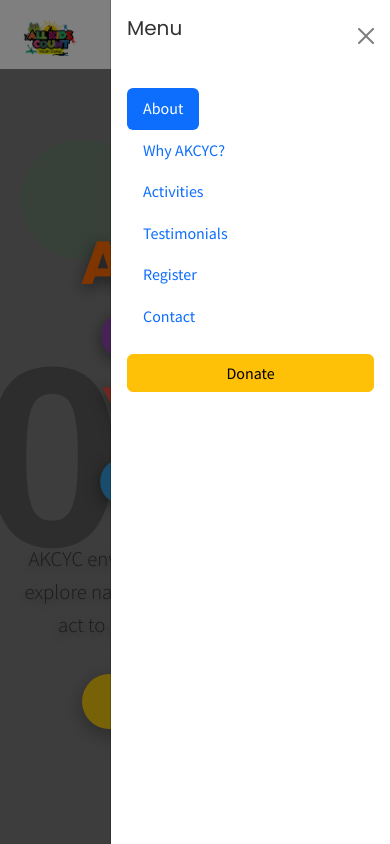
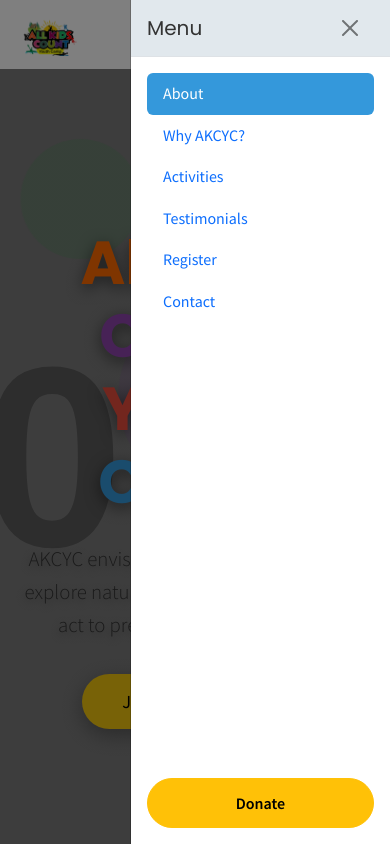
Before and after one commit to Asmali1/AKCYouthCamp, a plain HTML site: page index.html in a window 390 px wide. Both pictures are taken after a click on the button "Toggle menu". Shown: the top 844 px of the page. Drawn offline with nearby package versions, Linux system fonts and the light colour scheme; placeholder pictures from the web are drawn by us; a script that the page names is missing.

Commit message:
updated burger menu

```diff
--- a/index.html
+++ b/index.html
@@ -79,25 +79,44 @@
 </nav>
 
 <!-- Offcanvas for mobile -->
+<!-- Offcanvas for mobile -->
 <div
   class="offcanvas offcanvas-end"
   tabindex="-1"
   id="offcanvasMenu"
   aria-labelledby="offcanvasMenuLabel"
 >
-  <div class="offcanvas-header">
-    <h5 id="offcanvasMenuLabel">Menu</h5>
-    <button type="button" class="btn-close text-reset" data-bs-dismiss="offcanvas" aria-label="Close"></button>
+  <div class="offcanvas-header border-bottom">
+    <!-- You can swap this out for your logo if you like -->
+    <h5 id="offcanvasMenuLabel" class="m-0">Menu</h5>
+    <button type="button" class="btn-close me-2" data-bs-dismiss="offcanvas" aria-label="Close"></button>
   </div>
-  <div class="offcanvas-body">
+
+  <!-- make this a flex column so we can push donate to the bottom -->
+  <div class="offcanvas-body d-flex flex-column p-3">
     <ul class="nav nav-pills flex-column mb-3">
-      <li class="nav-item"><button class="nav-link active" data-bs-toggle="tab" data-bs-target="#about">About</button></li>
-      <li class="nav-item"><button class="nav-link" data-bs-target="#features" data-bs-toggle="tab">Why AKCYC?</button></li>
-      <li class="nav-item"><button class="nav-link" data-bs-target="#activities" data-bs-toggle="tab">Activities</button></li>
-      <li class="nav-item"><button class="nav-link" data-bs-target="#testimonials" data-bs-toggle="tab">Testimonials</button></li>
-      <li class="nav-item"><button class="nav-link" data-bs-target="#register" data-bs-toggle="tab">Register</button></li>
-      <li class="nav-item"><button class="nav-link" data-bs-target="#contact" data-bs-toggle="tab">Contact</button></li>
+      <li class="nav-item">
+        <button class="nav-link active" data-bs-toggle="tab" data-bs-target="#about">About</button>
+      </li>
+      <li class="nav-item">
+        <button class="nav-link" data-bs-target="#features" data-bs-toggle="tab">Why AKCYC?</button>
+      </li>
+      <li class="nav-item">
+        <button class="nav-link" data-bs-target="#activities" data-bs-toggle="tab">Activities</button>
+      </li>
+      <li class="nav-item">
+        <button class="nav-link" data-bs-target="#testimonials" data-bs-toggle="tab">Testimonials</button>
+      </li>
+      <li class="nav-item">
+        <button class="nav-link" data-bs-target="#register" data-bs-toggle="tab">Register</button>
+      </li>
+      <li class="nav-item">
+        <button class="nav-link" data-bs-target="#contact" data-bs-toggle="tab">Contact</button>
+      </li>
     </ul>
+
+    <!-- spacer -->
+    <div class="mt-auto">
       <button
         class="btn btn-warning w-100"
         zeffy-form-link="https://www.zeffy.com/embed/donation-form/donate-to-all-kids-count-youth-camp?modal=true"
@@ -106,6 +125,8 @@
       </button>
     </div>
   </div>
+</div>
+
 
 
   <!-- HERO SECTION (always visible) -->
--- a/style.css
+++ b/style.css
@@ -673,7 +673,41 @@ footer a:hover {
   }
 }
 /* make the offcanvas a narrow side drawer */
+/* Offcanvas drawer styles */
 .offcanvas.offcanvas-end {
-  width: 280px;    /* set your desired drawer width */
-  max-width: 80%;  /* on super small screens, don’t exceed 80% */
+  width: 260px;
+  max-width: 80%;
 }
+
+/* Header underlay */
+.offcanvas-header {
+  background-color: var(--color-gray-mid);
+}
+
+/* Nav links styling */
+/* Make each nav-link span the full width */
+.offcanvas-body .nav-pills .nav-link {
+  display: block;
+  width: 100%;
+  text-align: left;        /* ensure text aligns nicely */
+  border-radius: 0.375rem; /* keep your rounded corners */
+}
+
+/* Active state covers the full width */
+.offcanvas-body .nav-pills .nav-link.active {
+  background-color: var(--color-blue);
+  color: var(--color-white);
+}
+
+/* Hover state */
+.offcanvas-body .nav-pills .nav-link:hover {
+  background-color: var(--color-gray-mid);
+  color: var(--color-black);
+}
+
+/* Donate button in footer */
+.offcanvas-body .btn-warning {
+  border-radius: 50px;
+  padding: 0.75rem;
+  font-weight: 600;
+}
```
Lines whose indentation alone changed are shown as unchanged.
